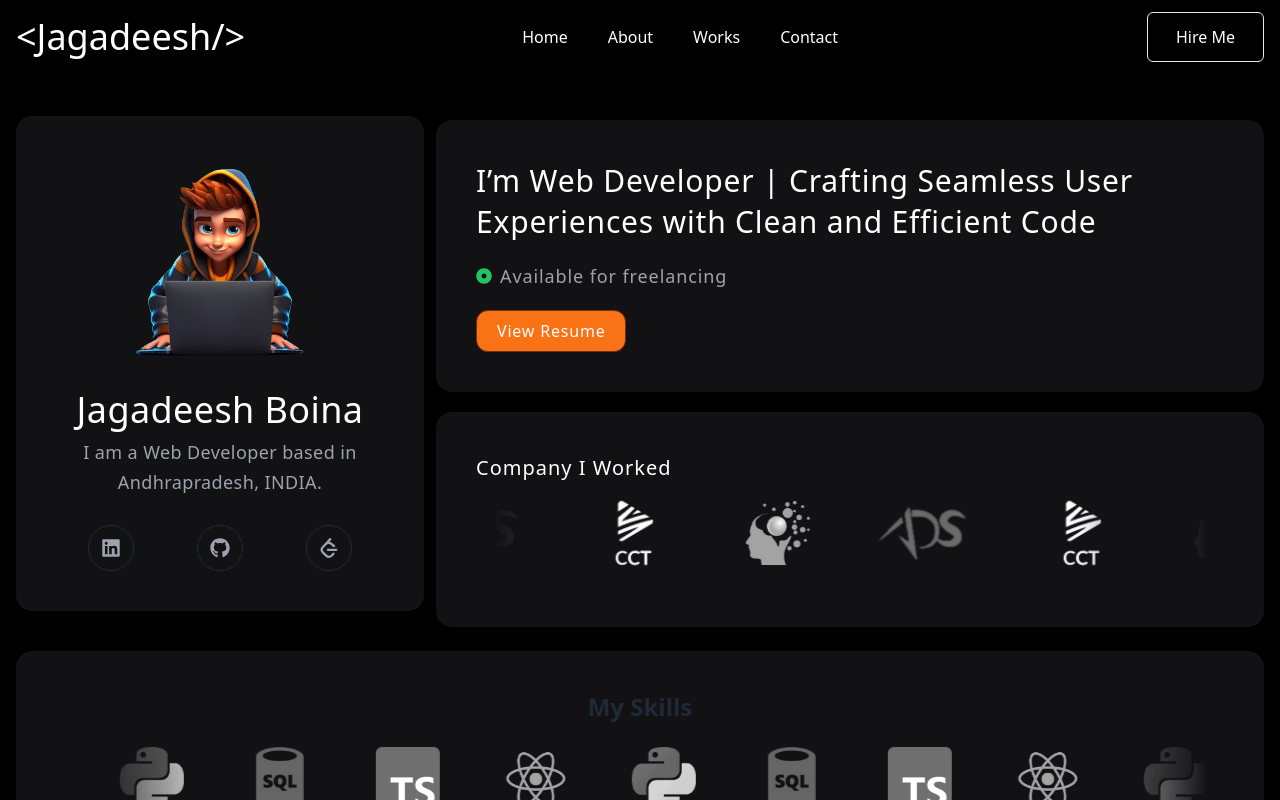
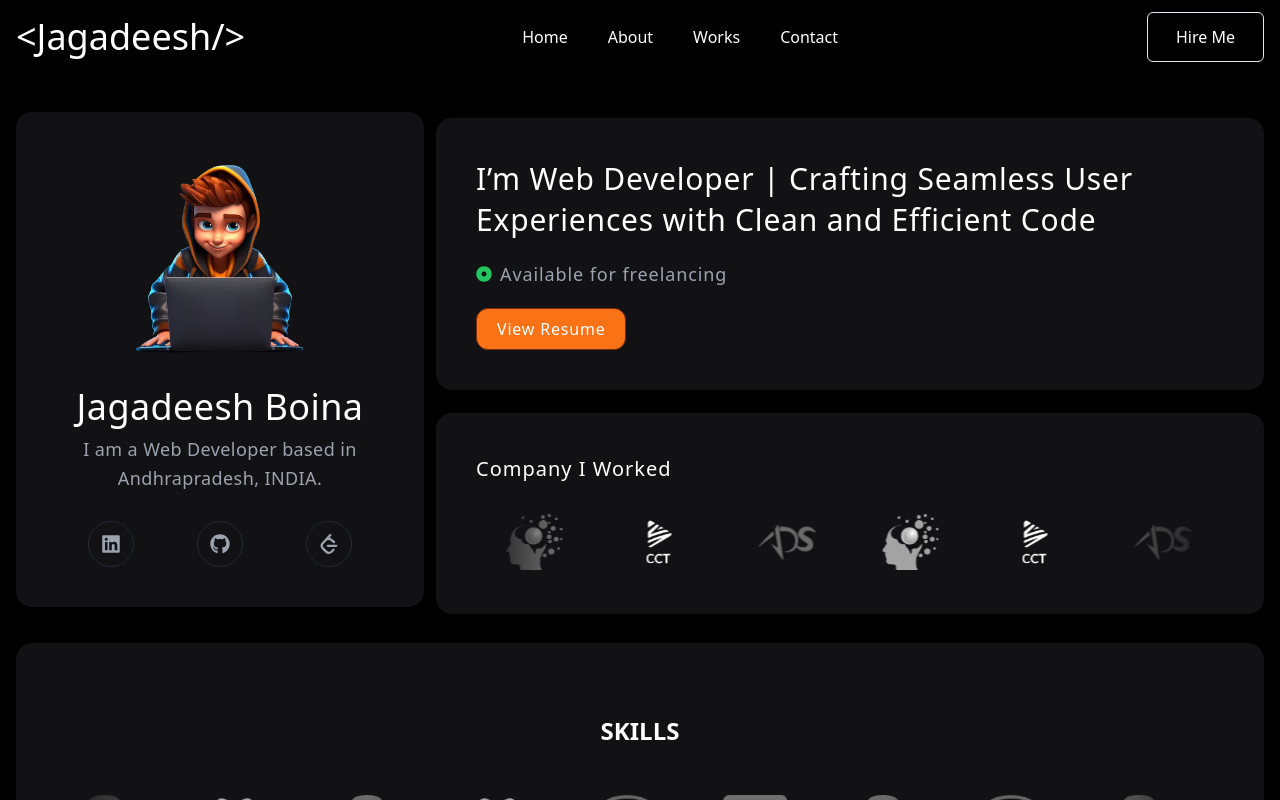
Before and after one commit to Jagadeeshboi/NewPortfolio, a React (Vite) app: page / in a window 1280 px wide. Built offline with nearby package versions, Linux system fonts and the light colour scheme.

Commit message:
commited 02-01

```diff
--- a/src/Components/Company.tsx
+++ b/src/Components/Company.tsx
@@ -3,7 +3,7 @@ import SubCom from "./SubCom"
 const Company = () => {
   return (
     <div className="w-full">
-        <h1 className="tracking-wider text-xl sm:text-xl/relaxed font-medium ">Company I Worked</h1>
+        <h1 className="tracking-wider text-xl sm:text-xl/relaxed font-medium mb-6">Company I Worked</h1>
         <div className="relative flex flex-col justify-center overflow-hidden">
           <SubCom/>
       </div>
--- a/src/Components/Skills.tsx
+++ b/src/Components/Skills.tsx
@@ -1,40 +1,39 @@
-import { useEffect, useRef } from "react";
 
 function Skills() {
-    const logosRef = useRef<HTMLUListElement | null>(null);
+    return (
+        <section className=" text-white pt-8 pb-4">
+        <h2 className="text-center text-2xl mb-2 font-bold leading-8 ">SKILLS</h2>
+        {/* <h2 className="text-center text-lg font-extralight leading-8 ">That I have gain Knowledge</h2> */}
 
-    useEffect(() => {
-        const ul = logosRef.current;
-        if (ul) {
-            ul.insertAdjacentHTML('afterend', ul.outerHTML);
-            const nextSibling = ul.nextSibling as Element | null;
-            if (nextSibling) {
-                nextSibling.setAttribute('aria-hidden', 'true');
-            }
-        }
-    }, []);
-    return (
-        <div className="w-full  mx-auto px-4 ">
-            <div className="text-center">
-                <h2 className="text-2xl font-semibold text-gray-800 dark:text-white mb-6">My Skills</h2>
-                <div className="w-full inline-flex flex-nowrap overflow-hidden [mask-image:_linear-gradient(to_right,transparent_0,_black_128px,_black_calc(100%-128px),transparent_100%)]">
-                    <ul ref={logosRef} className="flex items-center justify-center md:justify-start [&_li]:mx-8 [&_img]:max-w-none animate-marquee-infinite">
-                        <li>
-                            <img src="React.png" alt="React" className="w-16 grayscale" />
-                        </li>
-                        <li>
-                            <img src="Python.png" alt="Python" className="w-16 grayscale" />
-                        </li>
-                        <li>
-                            <img src="sql.png" alt="Sql" className="w-16 grayscale" />
-                        </li>
-                        <li>
-                            <img src="typescript.png" alt="typescript" className="w-16 grayscale" />
-                        </li>
-                    </ul>
-                </div>
-            </div>
+        <div className="logos group relative overflow-hidden whitespace-nowrap  py-10 [mask-image:_linear-gradient(to_right,_transparent_0,_white_128px,white_calc(100%-128px),_transparent_100%)]">
+           <div className="animate-slide-left-infinite group-hover:animation-pause inline-block w-max">
+            <img className="mx-8 inline h-16 grayscale" src="Python.png" alt="Transistor" />
+            <img className="mx-8 inline h-16 grayscale" src="React.png" alt="Reform" />
+            <img className="mx-8 inline h-16 grayscale" src="sql.png" alt="Tuple" />
+            <img className="mx-8 inline h-16 grayscale" src="typescript.png" alt="SavvyCal" />
+            <img className="mx-8 inline h-16 grayscale" src="Python.png" alt="SavvyCal" />
+            <img className="mx-8 inline h-16 grayscale" src="React.png" alt="SavvyCal" />
+          </div>
+
+          <div className="animate-slide-left-infinite group-hover:animation-pause inline-block w-max">
+            <img className="mx-8 inline h-16 grayscale" src="Python.png" alt="Transistor" />
+            <img className="mx-8 inline h-16 grayscale" src="React.png" alt="Reform" />
+            <img className="mx-8 inline h-16 grayscale" src="sql.png" alt="Tuple" />
+            <img className="mx-8 inline h-16 grayscale" src="typescript.png" alt="SavvyCal" />
+            <img className="mx-8 inline h-16 grayscale" src="Python.png" alt="SavvyCal" />
+            <img className="mx-8 inline h-16 grayscale" src="sql.png" alt="SavvyCal" />
+          </div>
+
+          <div className="animate-slide-left-infinite group-hover:animation-pause inline-block w-max">
+            <img className="mx-8 inline h-16 grayscale" src="Python.png" alt="Transistor" />
+            <img className="mx-8 inline h-16 grayscale" src="React.png" alt="Reform" />
+            <img className="mx-8 inline h-16 grayscale" src="sql.png" alt="Tuple" />
+            <img className="mx-8 inline h-16 grayscale" src="typescript.png" alt="SavvyCal" />
+            <img className="mx-8 inline h-16 grayscale" src="Python.png" alt="SavvyCal" />
+            <img className="mx-8 inline h-16 grayscale" src="sql.png" alt="SavvyCal" />
+          </div>
         </div>
+      </section>
     )
 }
 
--- a/src/Components/SubCom.tsx
+++ b/src/Components/SubCom.tsx
@@ -1,37 +1,27 @@
-import { useEffect, useRef } from "react";
 
 function SubCom() {
-    const logosRef = useRef<HTMLUListElement | null>(null);
+    return (
+        <section className=" text-white">
+        <div className="logos group relative overflow-hidden whitespace-nowrap  [mask-image:_linear-gradient(to_right,_transparent_0,_white_128px,white_calc(100%-128px),_transparent_100%)]">
+        <div className="animate-slide-left-infinite group-hover:animation-pause inline-block w-max">
+            <img className="mx-8 inline h-16 grayscale" src="CCT.png" alt="Transistor" />
+            <img className="mx-8 inline h-16 grayscale" src="ADS.png" alt="Reform" />
+            <img className="mx-8 inline h-14 grayscale" src="pearlthought.png" alt="Tuple" />
+          </div>
 
-    useEffect(() => {
-        const ul = logosRef.current;
-        if (ul) {
-            ul.insertAdjacentHTML('afterend', ul.outerHTML);
-            const nextSibling = ul.nextSibling as Element | null;
-            if (nextSibling) {
-                nextSibling.setAttribute('aria-hidden', 'true');
-            }
-        }
-    }, []);
-    return (
-        <div className="w-full  mx-auto px-4 ">
-            <div className="text-center">
-                <div className="w-full inline-flex flex-nowrap overflow-hidden [mask-image:_linear-gradient(to_right,transparent_0,_black_128px,_black_calc(100%-128px),transparent_100%)]">
-                    <ul ref={logosRef} className="flex items-center justify-center md:justify-start [&_li]:mx-8 [&_img]:max-w-none animate-marquee-infinite">
-                        <li>
-                            <img src="ADS.png" alt="Facebook" className="w-24 grayscale" />
-                        </li>
-                        <li>
-                            <img src="CCT.png" alt="Disney" className="w-24 grayscale"/>
-                        </li>
-                        <li>
-                            <img src="pearlthought.png" alt="Airbnb" className="w-16 grayscale" />
-                        </li>
+          <div className="animate-slide-left-infinite  group-hover:animation-pause inline-block w-max">
+            <img className="mx-8 inline h-16 grayscale" src="CCT.png" alt="Transistor" />
+            <img className="mx-8 inline h-16 grayscale" src="ADS.png" alt="Reform" />
+            <img className="mx-8 inline h-14 grayscale" src="pearlthought.png" alt="Tuple" />
+          </div>
 
-                    </ul>
-                </div>
-            </div>
+          <div className="animate-slide-left-infinite  group-hover:animation-pause inline-block w-max">
+            <img className="mx-8 inline h-16 grayscale" src="CCT.png" alt="Transistor" />
+            <img className="mx-8 inline h-16 grayscale" src="ADS.png" alt="Reform" />
+            <img className="mx-8 inline h-14 grayscale" src="pearlthought.png" alt="Tuple" />
+          </div>
         </div>
+      </section>
     )
 }
 
--- a/src/index.css
+++ b/src/index.css
@@ -1,3 +1,9 @@
 @tailwind base;
 @tailwind components;
 @tailwind utilities;
+
+@layer utilities {
+    .animation-pause {
+      animation-play-state: paused;
+    }
+  }
--- a/tailwind.config.js
+++ b/tailwind.config.js
@@ -5,22 +5,17 @@ export default {
     "./src/**/*.{js,ts,jsx,tsx}",
   ],
   theme: {
-    extend: { keyframes: {
-      marquee: {
-        '0%': { transform: 'translateX(0%)' },
-        '100%': { transform: 'translateX(-100%)' },
+    extend: {
+      // ...
+      keyframes: {
+        'slide-left': {
+          from: { transform: 'translateX(0)' },
+          to: { transform: 'translateX(-100%)' },
+        },
       },
-      marquee2: {
-        '0%': { transform: 'translateX(100%)' },
-        '100%': { transform: 'translateX(0%)' },
+      animation: {
+        'slide-left-infinite': 'slide-left 8s linear infinite',
       },
-    },
-    animation : {
-      'spin-slow-30': 'spin 30s linear infinite',
-      'spin-slow-25': 'spin 25s linear infinite',
-      'spin-slow-10': 'spin 10s linear infinite',
-      'marquee-infinite' : 'marquee 25s linear infinite',
-    },
     },
   },
   plugins: [],
```
